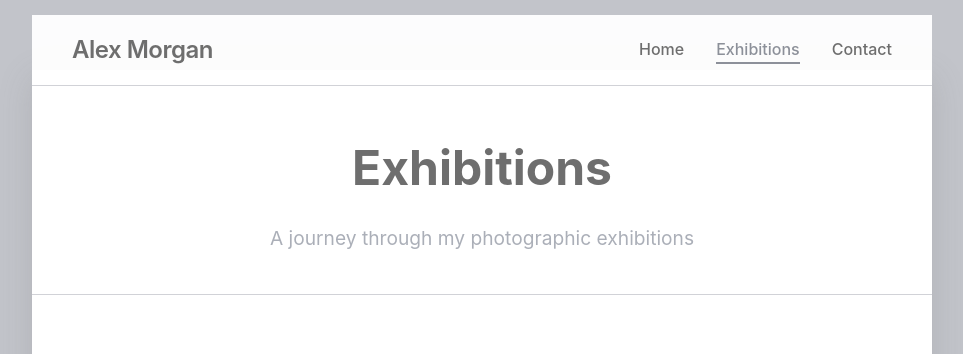
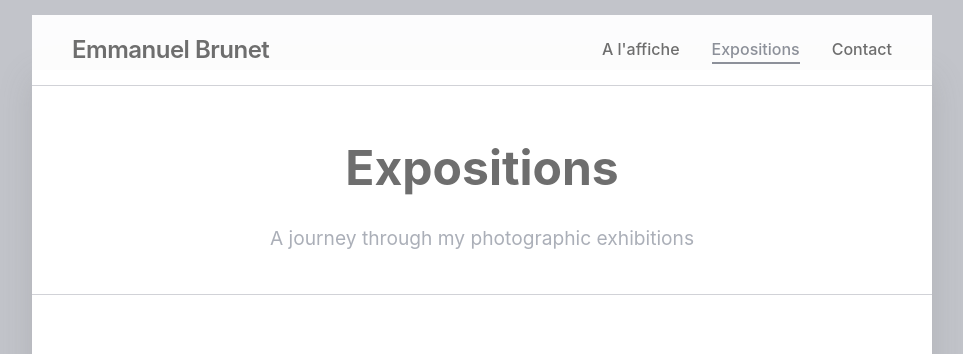
Before and after one commit to gigaplanet-europe/ClaudePhotoV1, a plain HTML site: page exhibitions.html in a window 1280 px wide. Shown: the top 354 px of the page, without its empty margins (158-1121 px from the left). Drawn offline with Linux system fonts and the light colour scheme.

Commit message:
Mise à jour page expositions - Emmanuel Brunet et menus français

```diff
--- a/exhibitions.html
+++ b/exhibitions.html
@@ -3,8 +3,8 @@
 <head>
     <meta charset="UTF-8">
     <meta name="viewport" content="width=device-width, initial-scale=1.0">
-    <title>Exhibitions - Alex Morgan Photography</title>
-    <meta name="description" content="Browse through Alex Morgan's photography exhibitions, from contemporary galleries to international showcases.">
+    <title>Expositions - Emmanuel Brunet Photography</title>
+    <meta name="description" content="Browse through Emmanuel Brunet's photography exhibitions, from contemporary galleries to international showcases.">
     <link rel="stylesheet" href="style.css">
 </head>
 <body>
@@ -12,14 +12,14 @@
         <nav class="navbar">
             <div class="nav-container">
                 <div class="nav-logo">
-                    <a href="index.html">Alex Morgan</a>
+                    <a href="index.html">Emmanuel Brunet</a>
                 </div>
                 <ul class="nav-menu">
                     <li class="nav-item">
-                        <a href="index.html" class="nav-link">Home</a>
+                        <a href="index.html" class="nav-link">A l'affiche</a>
                     </li>
                     <li class="nav-item">
-                        <a href="exhibitions.html" class="nav-link active">Exhibitions</a>
+                        <a href="exhibitions.html" class="nav-link active">Expositions</a>
                     </li>
                     <li class="nav-item">
                         <a href="contact.html" class="nav-link">Contact</a>
@@ -36,7 +36,7 @@
         <main class="main-content">
             <section class="page-header">
                 <div class="container">
-                    <h1 class="page-title">Exhibitions</h1>
+                    <h1 class="page-title">Expositions</h1>
                     <p class="page-subtitle">A journey through my photographic exhibitions</p>
                 </div>
             </section>
@@ -146,7 +146,7 @@
 
         <footer class="footer">
             <div class="container">
-                <p>&copy; 2025 Alex Morgan Photography. All rights reserved.</p>
+                <p>&copy; 2025 Emmanuel Brunet Photographe. Tous droits réservés.</p>
             </div>
         </footer>
     </div>
```
